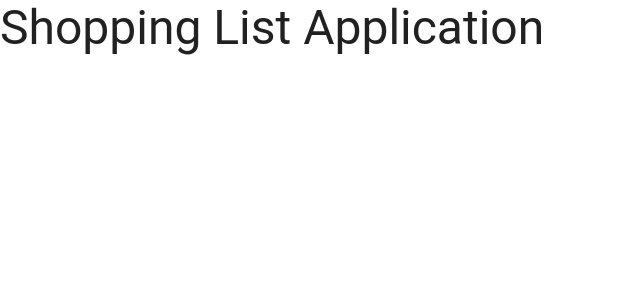
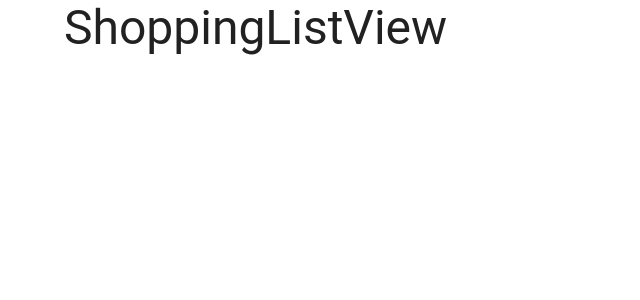
Before and after one commit to bac-dam-1991/shopping-list-app, a React (Create React App) app in the folder front-end/: page /shopping-lists/1 in a window 1280 px wide. Shown: the top 300 px of the page, without its empty margins (0-640 px from the left). Built offline with nearby package versions, Linux system fonts and the light colour scheme.

Commit message:
Setup client side routing with react-router-dom

```diff
--- a/front-end/package.json
+++ b/front-end/package.json
@@ -10,6 +10,7 @@
     "@mui/material": "^5.11.1",
     "react": "^18.2.0",
     "react-dom": "^18.2.0",
+    "react-router-dom": "^6.6.1",
     "react-scripts": "5.0.1"
   },
   "devDependencies": {
--- a/front-end/src/App.tsx
+++ b/front-end/src/App.tsx
@@ -1,12 +1,22 @@
-import { CssBaseline, Typography } from "@mui/material";
+import { CssBaseline } from "@mui/material";
+import { BrowserRouter, Routes, Route } from "react-router-dom";
+import { AllShoppingListsView } from "./views/AllShoppingListsView";
+import { HomeView } from "./views/HomeView";
+import { NotFoundView } from "./views/NotFoundView";
+import { ShoppingListView } from "./views/ShoppingListView";
 
 export const App = () => {
   return (
-    <div>
+    <BrowserRouter>
       <CssBaseline />
-      <Typography variant="h3" component={"h1"}>
-        Shopping List Application
-      </Typography>
-    </div>
+      <Routes>
+        <Route path="/" element={<HomeView />} />
+        <Route path="/shopping-lists">
+          <Route index element={<AllShoppingListsView />} />
+          <Route path=":id" element={<ShoppingListView />} />
+        </Route>
+        <Route path="*" element={<NotFoundView />} />
+      </Routes>
+    </BrowserRouter>
   );
 };
--- /dev/null
+++ b/front-end/src/views/AllShoppingListsView.tsx
@@ -0,0 +1,11 @@
+import { Container, Typography } from "@mui/material";
+
+export const AllShoppingListsView = () => {
+  return (
+    <Container>
+      <Typography variant="h3" component="h1">
+        AllShoppingListsView
+      </Typography>
+    </Container>
+  );
+};
--- /dev/null
+++ b/front-end/src/views/HomeView.tsx
@@ -0,0 +1,11 @@
+import { Container, Typography } from "@mui/material";
+
+export const HomeView = () => {
+  return (
+    <Container>
+      <Typography variant="h3" component="h1">
+        HomeView
+      </Typography>
+    </Container>
+  );
+};
--- /dev/null
+++ b/front-end/src/views/NotFoundView.tsx
@@ -0,0 +1,11 @@
+import { Container, Typography } from "@mui/material";
+
+export const NotFoundView = () => {
+  return (
+    <Container>
+      <Typography variant="h3" component="h1">
+        NotFoundView
+      </Typography>
+    </Container>
+  );
+};
--- /dev/null
+++ b/front-end/src/views/ShoppingListView.tsx
@@ -0,0 +1,11 @@
+import { Container, Typography } from "@mui/material";
+
+export const ShoppingListView = () => {
+  return (
+    <Container>
+      <Typography variant="h3" component="h1">
+        ShoppingListView
+      </Typography>
+    </Container>
+  );
+};
```
Also changed, not shown: 1 other file (tests, documents, lock files or other folders).
